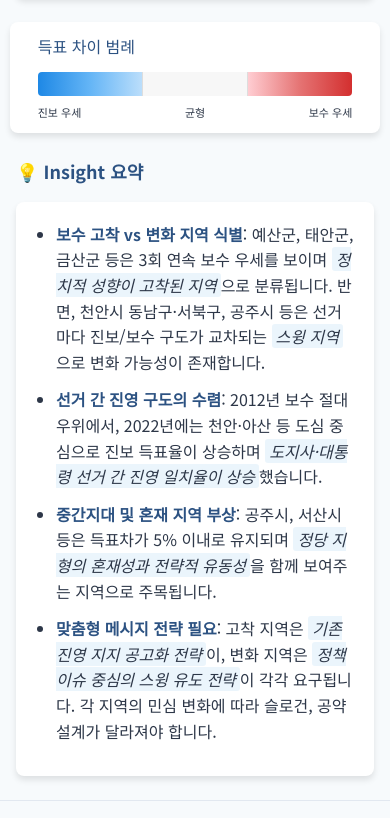
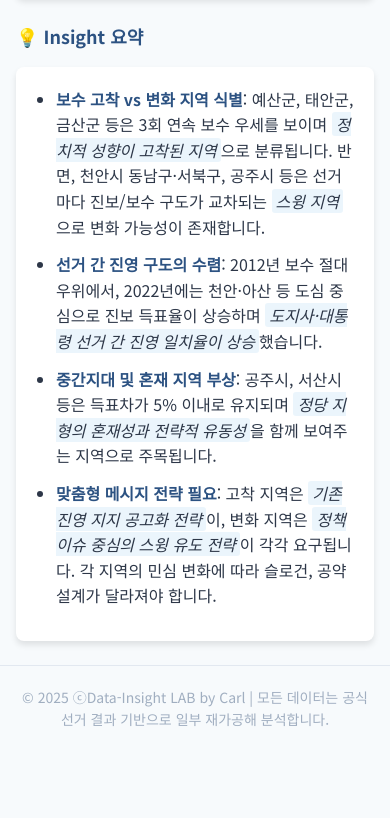
Before and after one commit to smkgun/mapping-chungnam, a plain HTML site: page index.html in a window 390 px wide. Shown: the part 1258-2076 px from the top of the page. After the commit the page ends 2009 px from the top, so only its background shows below. Drawn offline with Linux system fonts and the light colour scheme.

Commit message:
Update index.html

```diff
--- a/index.html
+++ b/index.html
@@ -455,8 +455,7 @@
       }
 
       .legend {
-        width: 95%;
-        padding: 12px;
+        display: none !important;
       }
 
       .scale-labels {
```
